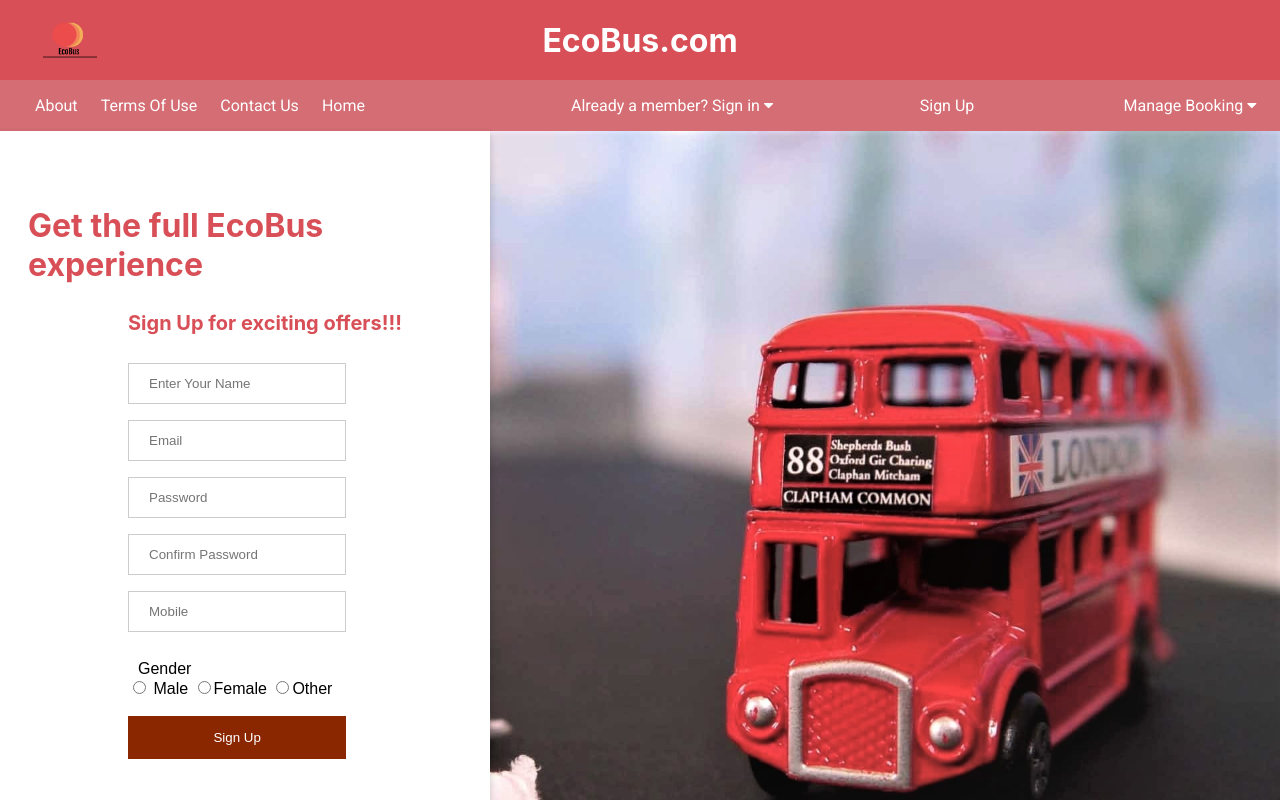
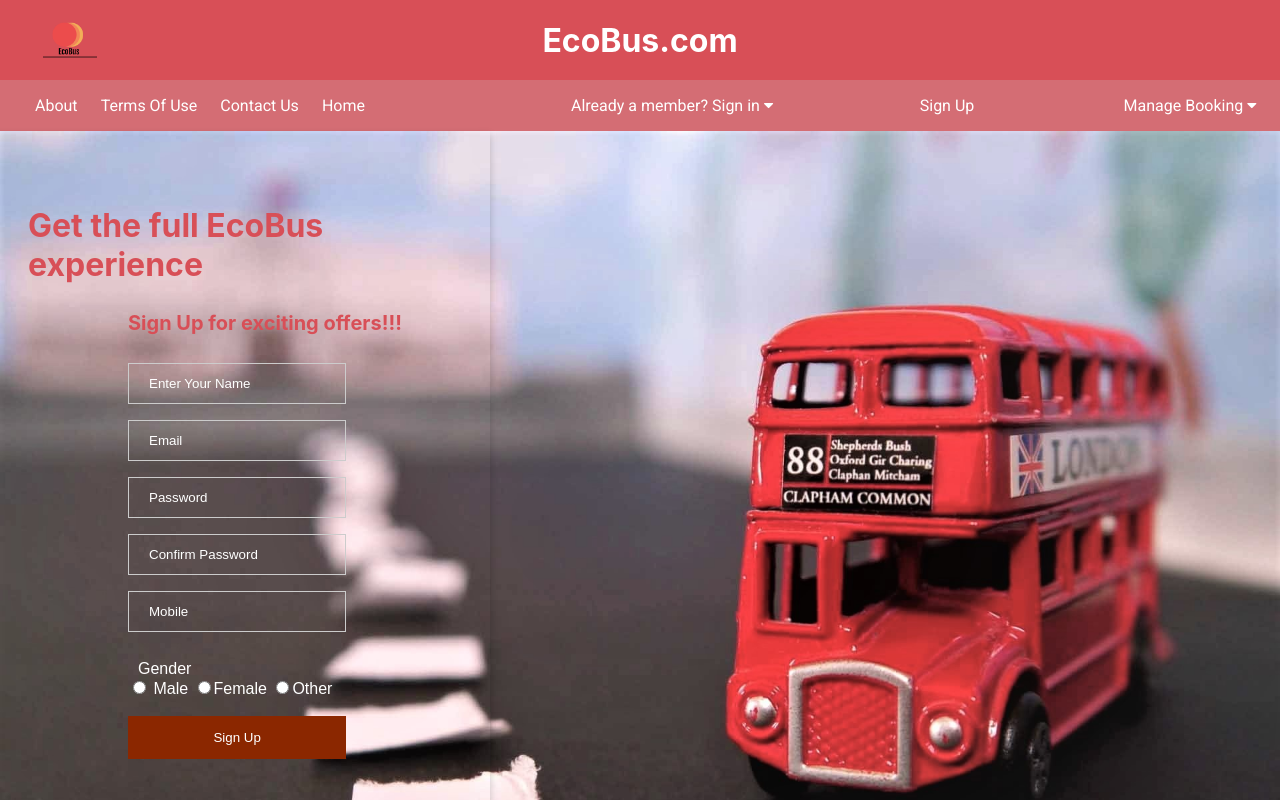
Before and after one commit to AnkurRaj9775/ProjectGladiatorFrontEnd, an Angular app: page /register in a window 1280 px wide. Shown: the top 800 px of the page. Built offline with nearby package versions, Linux system fonts and the light colour scheme.

Commit message:
register component css changed

```diff
--- a/src/app/register/register.component.css
+++ b/src/app/register/register.component.css
@@ -1,6 +1,7 @@
 * {
     box-sizing: border-box;/*it will be a box and content will be adjusted*/
     font-family: 'Muli', 'Baloo Da 2', 'Montserrat', sans-serif;
+    color:white;
   }
 
   body {
@@ -57,15 +58,24 @@
     position: relative;
     left: -150px;
     box-shadow: 0 4px 8px 0 rgba(0, 0, 0, 0.2);
-  background-color: #fff;
     padding-left: 150px;
     padding-right: 50px;
-  padding-top:55px;
+    padding-top: 55px;
     padding-bottom: 175px;
-
     display: block;
 
  }
+
+
+
+
+ ::placeholder {
+  color: white;
+  opacity: 5;
+  font-weight: 25px;
+
+}
+
 
  h2{
   font-family: Apercu, sans-serif;
@@ -93,6 +103,7 @@
   .genderStyle{
     padding-top: 20px;
     padding-left:10px;
+    color:white;
   }
 
   .genVal{
@@ -116,8 +127,12 @@ input[type=text], input[type=password], input[type=email], input[type=tel] {
   margin: 8px 0;
   display: inline-block;
   border: 1px solid #ccc;
+  color: white;
   box-sizing: border-box;
+  background-color: transparent;
   }
+
+
 
 /* Add padding to containers */
 .container {
--- a/src/app/register/register.component.html
+++ b/src/app/register/register.component.html
@@ -6,28 +6,28 @@
       <h3>Sign Up for exciting offers!!!</h3>
       <form   #registerForm='ngForm' (ngSubmit)='registerUser(registerForm)' >
 
-        <input type="text" placeholder="Enter Your Name" name="userFirstName" (keypress)='isAName($event)'
-          [(ngModel)]="customer.name" required>
+        <input type="text" class="inputField" placeholder="Enter Your Name" name="userFirstName" (keypress)='isAName($event)'
+          [(ngModel)]="customer.name" required >
 
-        <input type="email" name="userEmail" pattern="^\w+([\.-]?\w+)*@\w+([\.-]?\w+)*(\.\w{1,3})+$" placeholder="Email"
+        <input type="email" class="inputField" name="userEmail" pattern="^\w+([\.-]?\w+)*@\w+([\.-]?\w+)*(\.\w{1,3})+$" placeholder="Email"
           required [(ngModel)]="customer.email">
 
-        <input type="password" name="password" placeholder="Password" ngModel minlength="8"
+        <input type="password" class="inputField" name="password" placeholder="Password" ngModel minlength="8"
           pattern="^(?=.*[a-z])(?=.*[A-Z])(?=.*[0-9])(?=.*[!@#\$%\^&\*]).{8,15}$" [(ngModel)]='customer.password'
           required>
 
-        <input type="password" name="confirmPassword" id="confirmPassword" placeholder="Confirm Password" required>
+        <input type="password" class="inputField" name="confirmPassword" id="confirmPassword" placeholder="Confirm Password" required>
 
 
-        <input type="text" placeholder="Mobile" name="userMobile" id="userMobile"
+        <input type="text" class="inputField" placeholder="Mobile" name="userMobile" id="userMobile"
           (keypress)='isNumber($event,"userMobile",10)' (keyup)='manageMobile("userMobile")' value="" minlength="11"
           required [(ngModel)]="customer.contact">
 
 
         <div class="genderStyle">Gender</div>
-        <input type="radio"  value="male" name="gender" required ng-model="gender" [(ngModel)]="customer.gender"> Male
-        <input type="radio"  value="female" name="gender" required ng-model="gender" [(ngModel)]="customer.gender">Female
-        <input type="radio"   value="Other" name="gender" required ng-model="gender" [(ngModel)]="customer.gender">Other
+        <input class="inputField" type="radio"  value="male" name="gender" required ng-model="gender" [(ngModel)]="customer.gender"> Male
+        <input  class="inputField" type="radio"  value="female" name="gender" required ng-model="gender" [(ngModel)]="customer.gender">Female
+        <input  class="inputField" type="radio"   value="Other" name="gender" required ng-model="gender" [(ngModel)]="customer.gender">Other
 
 
         <button type="submit">Sign Up</button>
```
Lines whose indentation alone changed are shown as unchanged.
